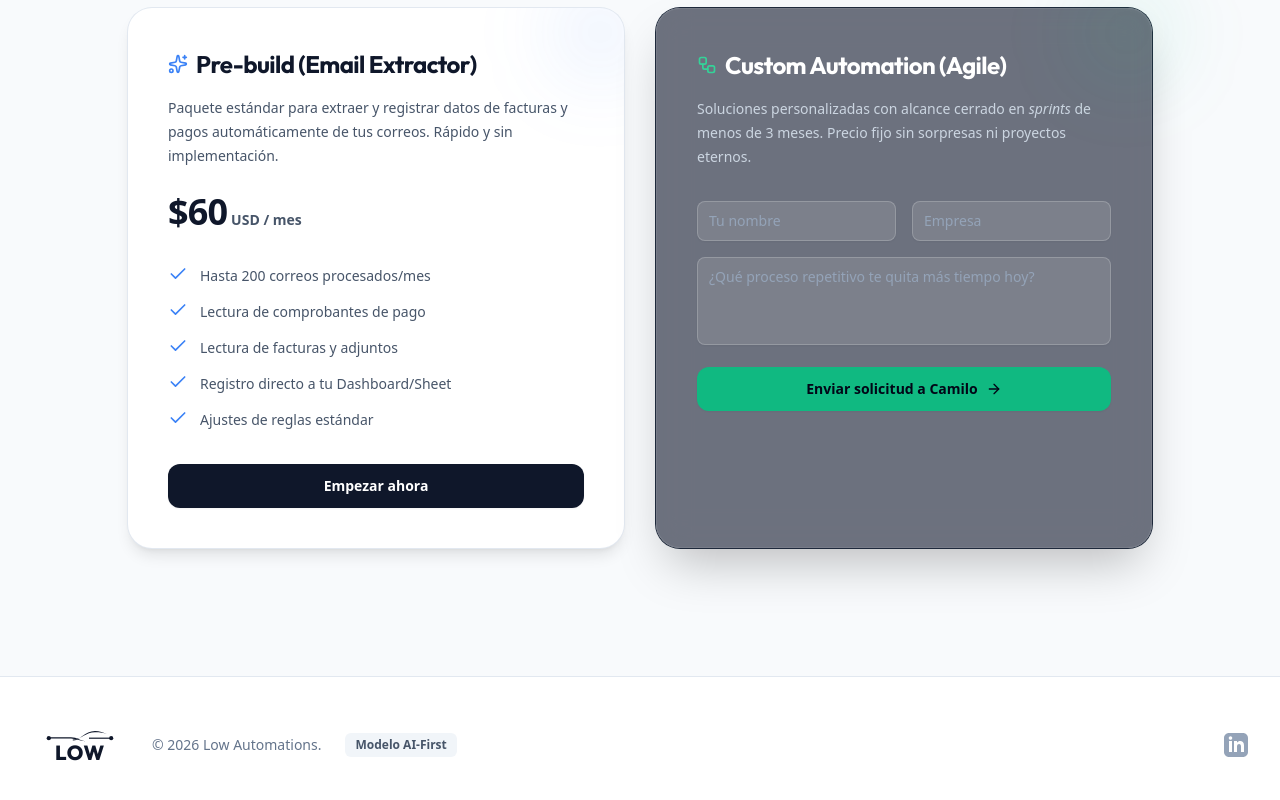
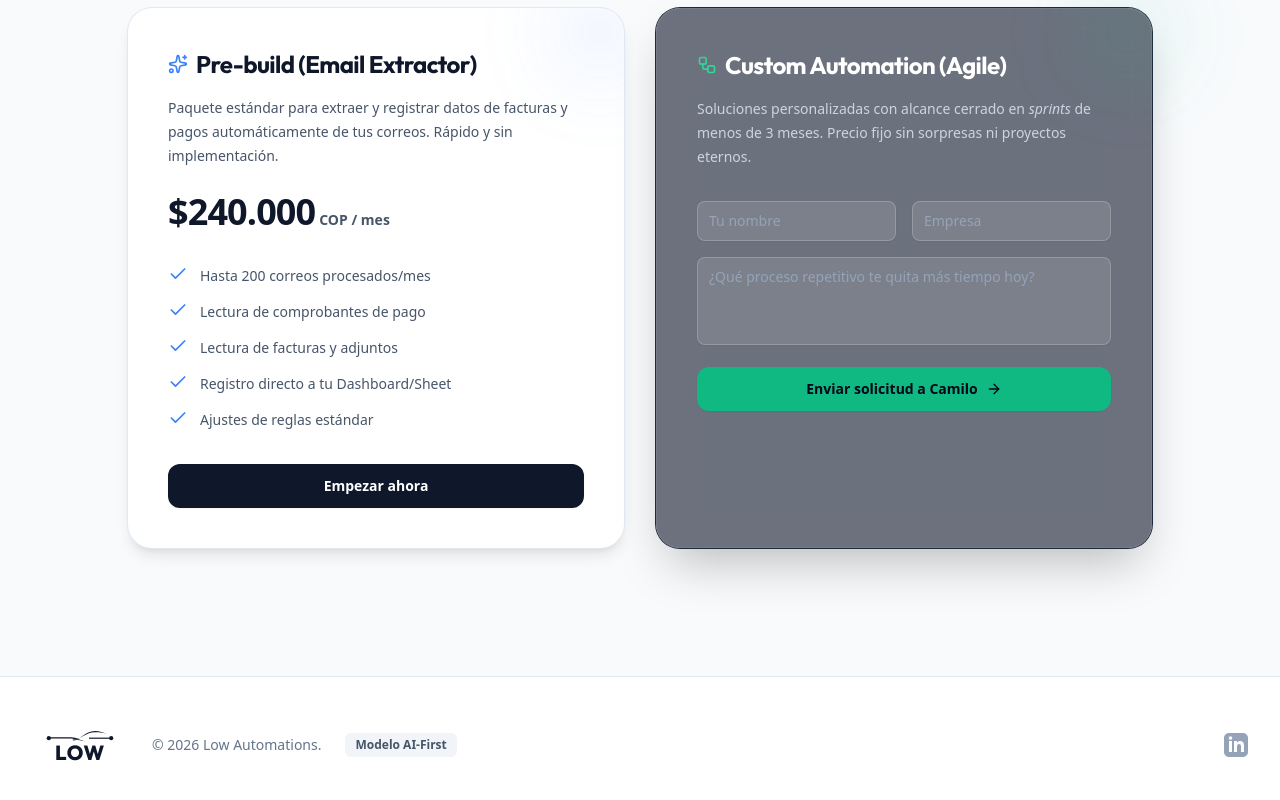
Before and after one commit to deicide696/low-landing, a React (Vite) app: page / in a window 1280 px wide. Shown: the part 3316-4116 px from the top of the page. Built offline with nearby package versions, Linux system fonts and the light colour scheme; the HTML template or start-up script is replaced by a standard one.

Commit message:
chore: Update pricing from $60 USD to $240.000 COP in the standard package.

```diff
--- a/src/components/Pricing.tsx
+++ b/src/components/Pricing.tsx
@@ -41,8 +41,8 @@ export default function Pricing() {
                 Paquete estándar para extraer y registrar datos de facturas y pagos automáticamente de tus correos. Rápido y sin implementación.
               </p>
               <p className="mt-6 flex items-baseline gap-x-1">
-                <span className="text-4xl font-bold tracking-tight text-slate-900">$60</span>
-                <span className="text-sm font-semibold leading-6 text-slate-600">USD / mes</span>
+                <span className="text-4xl font-bold tracking-tight text-slate-900">$240.000</span>
+                <span className="text-sm font-semibold leading-6 text-slate-600">COP / mes</span>
               </p>
               <ul role="list" className="mt-8 space-y-3 text-sm leading-6 text-slate-600">
                 {[
```
